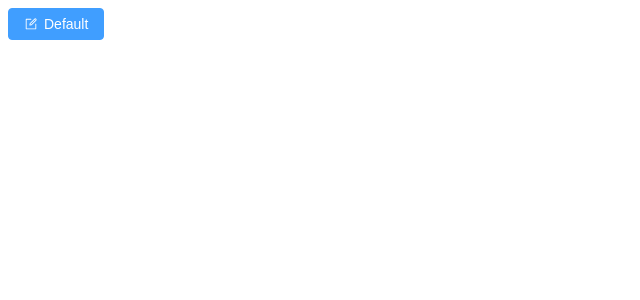
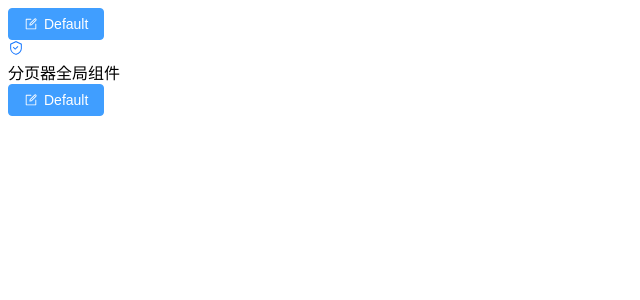
Before and after one commit to BuFanJun-WF/vue3_admin_template, a Vue app: page / in a window 1280 px wide. Shown: the top 300 px of the page, without its empty margins (0-640 px from the left). Built offline with nearby package versions, Linux system fonts and the light colour scheme.

Commit message:
feat:svg封装为全局组件

```diff
--- a/components.d.ts
+++ b/components.d.ts
@@ -8,5 +8,7 @@ export {}
 declare module 'vue' {
   export interface GlobalComponents {
     ElButton: typeof import('element-plus/es')['ElButton']
+    Pagination: typeof import('./src/components/Pagination/index.vue')['default']
+    SvgIcon: typeof import('./src/components/SvgIcon/index.vue')['default']
   }
 }
--- a/src/App.vue
+++ b/src/App.vue
@@ -6,5 +6,9 @@ import { Edit } from "@element-plus/icons-vue";
 <template>
   <div>
     <el-button type="primary" size="default" :icon="Edit">Default</el-button>
+    <!-- svg:图标外层容器节点 -->
+    <SvgIcon name="phone"></SvgIcon>
+    <Pagination></Pagination>
+    <el-button type="primary" size="default" :icon="Edit">Default</el-button>
   </div>
 </template>
--- /dev/null
+++ b/src/components/Pagination/index.vue
@@ -0,0 +1,5 @@
+<script setup lang="ts"></script>
+
+<template>
+  <div>分页器全局组件</div>
+</template>
--- /dev/null
+++ b/src/components/SvgIcon/index.vue
@@ -0,0 +1,38 @@
+<script setup lang="ts">
+// 使用 defineProps 可以在子组件中明确指定接收的 props 类型以及默认值，以及是否必须传递。
+// 这样可以减少不必要的 props 类型错误，并且使得组件在使用时更加清晰和易于理解。
+defineProps({
+  //xlink:href属性值的前缀
+  prefix: {
+    type: String,
+    default: "#icon-",
+  },
+  // svg矢量图的名字
+  name: String,
+  // svg图标的颜色
+  color: {
+    type: String,
+    default: "",
+  },
+  //svg宽度
+  width: {
+    type: String,
+    default: "16px",
+  },
+  //svg高度
+  height: {
+    type: String,
+    default: "16px",
+  },
+});
+</script>
+
+<template>
+  <div>
+    <!-- 封装svg容器标签 -->
+    <svg :style="{ width: width, height: height }">
+      <!-- 表示链接拼接为#icon-phone -->
+      <use :xlink:href="prefix + name" :fill="color"></use>
+    </svg>
+  </div>
+</template>
--- /dev/null
+++ b/src/components/index.ts
@@ -0,0 +1,14 @@
+import SvgIcon from "@/components/SvgIcon/index.vue";
+import Pagination from "@/components/Pagination/index.vue";
+import type { App, Component } from "vue";
+const components: { [name: string]: Component } = { SvgIcon, Pagination };
+// 对外暴露一个插件对象
+export default {
+  // 插件执行install方法
+  install(app: App) {
+    // 注册项目全部的全局组件
+    Object.keys(components).forEach((key: string) => {
+      app.component(key, components[key]);
+    });
+  },
+};
--- a/vite.config.ts
+++ b/vite.config.ts
@@ -4,6 +4,7 @@ import AutoImport from "unplugin-auto-import/vite";
 import Components from "unplugin-vue-components/vite";
 import { ElementPlusResolver } from "unplugin-vue-components/resolvers";
 import path from "path";
+import { createSvgIconsPlugin } from "vite-plugin-svg-icons";
 
 // https://vitejs.dev/config/
 export default defineConfig({
@@ -15,6 +16,10 @@ export default defineConfig({
     Components({
       resolvers: [ElementPlusResolver()],
     }),
+    createSvgIconsPlugin({
+      iconDirs: [path.resolve(process.cwd(), "src/assets/icons")],
+      symbolId: "icon-[dir]-[name]",
+    }),
   ],
   resolve: {
     alias: {
```
Also changed, not shown: src/main.ts (+7 -2 lines), src/assets/icons/phone.svg (added).
